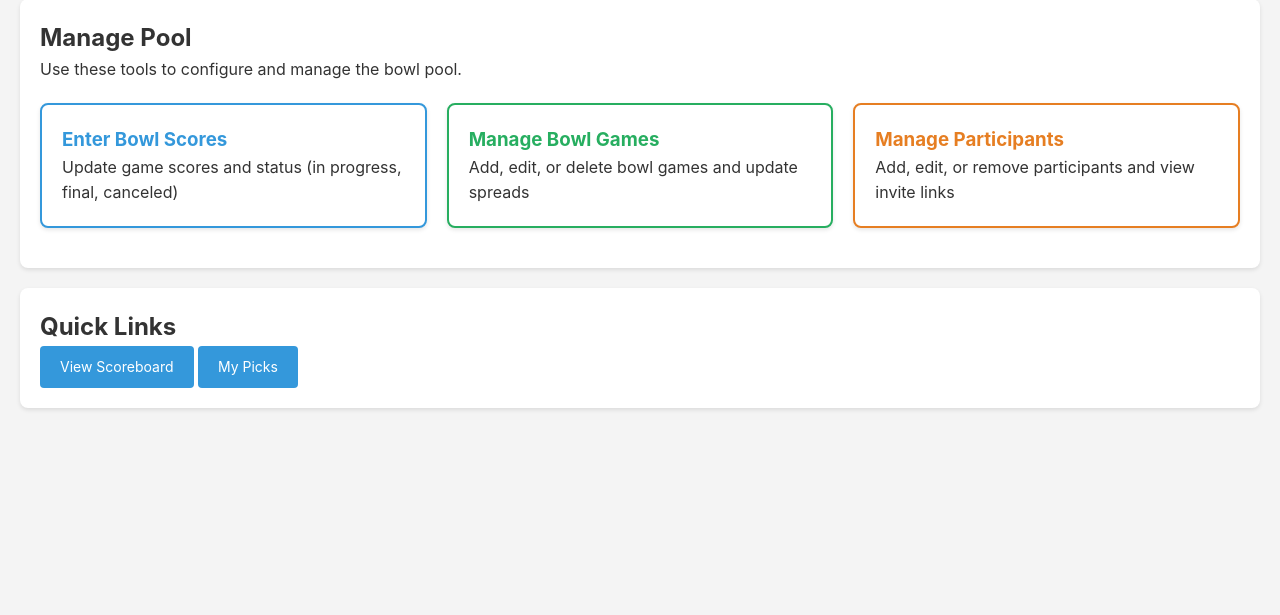
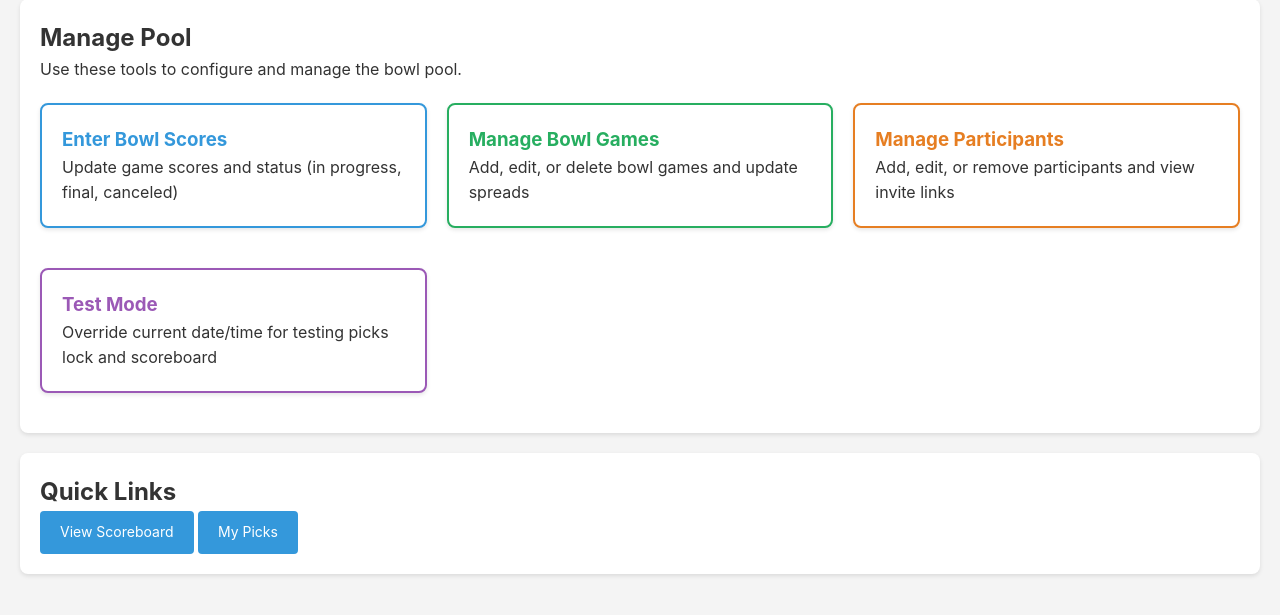
Before and after one commit to mliberty1/bowl_pool, a Flask app: template templates/admin_index.html in a window 1280 px wide. Shown: the part 163-778 px from the top of the page. Run offline with Flask 3, Linux system fonts and the light colour scheme; the template is opened without the code that fills it, so the values that code supplies are empty; data comes from the database, SQL or seed files in the repository.

Commit message:
Added datetime test mode.

```diff
--- a/app.py
+++ b/app.py
@@ -1,5 +1,5 @@
 from flask import Flask, render_template, request, redirect, url_for, session, flash, jsonify
-from models import db, Bowl, Participant, Pick
+from models import db, Bowl, Participant, Pick, Settings
 from config import Config
 from functools import wraps
 from datetime import datetime
@@ -17,7 +17,20 @@ def inject_current_user():
     participant = None
     if 'participant_id' in session:
         participant = Participant.query.get(session['participant_id'])
-    return dict(current_user=participant)
+
+    # Also inject test mode status
+    settings = Settings.get_instance()
+    test_mode = settings.override_datetime is not None
+
+    return dict(current_user=participant, test_mode=test_mode, test_datetime=settings.override_datetime)
+
+
+def get_current_datetime():
+    """Get current datetime, or override if set (for testing)"""
+    settings = Settings.get_instance()
+    if settings.override_datetime:
+        return settings.override_datetime
+    return datetime.utcnow()
 
 
 # Authentication decorator
@@ -54,7 +67,7 @@ def picks_are_locked():
     """Check if picks are locked (first bowl game has started)"""
     first_bowl = Bowl.query.order_by(Bowl.datetime_utc).first()
     if first_bowl:
-        return datetime.utcnow() >= first_bowl.datetime_utc
+        return get_current_datetime() >= first_bowl.datetime_utc
     return False
 
 
@@ -438,6 +451,42 @@ def admin_bowls():
     return render_template('admin_bowls.html', bowls=bowls, editing_bowl=editing_bowl)
 
 
+@app.route('/admin/test-mode', methods=['GET', 'POST'])
+@admin_required
+def admin_test_mode():
+    """Admin page to set test mode datetime override"""
+    settings = Settings.get_instance()
+
+    if request.method == 'POST':
+        action = request.form.get('action')
+
+        if action == 'set':
+            datetime_str = request.form.get('override_datetime')
+            try:
+                override_dt = datetime.fromisoformat(datetime_str)
+                settings.override_datetime = override_dt
+                db.session.commit()
+                flash(f'Test mode enabled: Time set to {override_dt.strftime("%Y-%m-%d %H:%M UTC")}', 'success')
+            except ValueError:
+                flash('Invalid datetime format', 'error')
+
+        elif action == 'clear':
+            settings.override_datetime = None
+            db.session.commit()
+            flash('Test mode disabled: Using real time', 'success')
+
+        return redirect(url_for('admin_test_mode'))
+
+    # Get first bowl game for reference
+    first_bowl = Bowl.query.order_by(Bowl.datetime_utc).first()
+
+    return render_template('admin_test_mode.html',
+                           settings=settings,
+                           current_datetime=get_current_datetime(),
+                           real_datetime=datetime.utcnow(),
+                           first_bowl=first_bowl)
+
+
 @app.route('/admin/participants', methods=['GET', 'POST'])
 @admin_required
 def admin_participants():
--- a/models.py
+++ b/models.py
@@ -3,6 +3,26 @@ from datetime import datetime
 import secrets
 
 db = SQLAlchemy()
+
+
+class Settings(db.Model):
+    __tablename__ = 'settings'
+
+    id = db.Column(db.Integer, primary_key=True)
+    override_datetime = db.Column(db.DateTime, nullable=True)  # For testing: override current time
+
+    def __repr__(self):
+        return f'<Settings override={self.override_datetime}>'
+
+    @staticmethod
+    def get_instance():
+        """Get or create the single settings instance"""
+        settings = Settings.query.first()
+        if not settings:
+            settings = Settings()
+            db.session.add(settings)
+            db.session.commit()
+        return settings
 
 
 class Bowl(db.Model):
--- a/templates/admin_index.html
+++ b/templates/admin_index.html
@@ -24,6 +24,14 @@
             <h3 style="color: #e67e22; margin-top: 0;">Manage Participants</h3>
             <p>Add, edit, or remove participants and view invite links</p>
         </a>
+
+        <a href="{{ url_for('admin_test_mode') }}" class="card" style="text-decoration: none; color: inherit; padding: 20px; border: 2px solid #9b59b6; transition: transform 0.2s;">
+            <h3 style="color: #9b59b6; margin-top: 0;">Test Mode</h3>
+            <p>Override current date/time for testing picks lock and scoreboard</p>
+            {% if test_mode %}
+            <p style="color: #e74c3c; font-weight: bold; margin-top: 10px;">⚠ ACTIVE</p>
+            {% endif %}
+        </a>
     </div>
 </div>
 
--- a/templates/base.html
+++ b/templates/base.html
@@ -196,6 +196,15 @@
     </nav>
 
     <div class="container">
+        {% if test_mode %}
+        <div style="background-color: #e74c3c; color: white; padding: 15px; border-radius: 4px; margin-bottom: 20px; text-align: center; font-weight: bold;">
+            ⚠ TEST MODE ACTIVE - System time override: {{ test_datetime.strftime('%Y-%m-%d %H:%M UTC') }}
+            {% if current_user and current_user.is_admin %}
+            - <a href="{{ url_for('admin_test_mode') }}" style="color: white; text-decoration: underline;">Manage</a>
+            {% endif %}
+        </div>
+        {% endif %}
+
         {% with messages = get_flashed_messages(with_categories=true) %}
             {% if messages %}
                 <div class="flash-messages">
```
Also changed, not shown: templates/admin_test_mode.html (added, +102 -0 lines).
